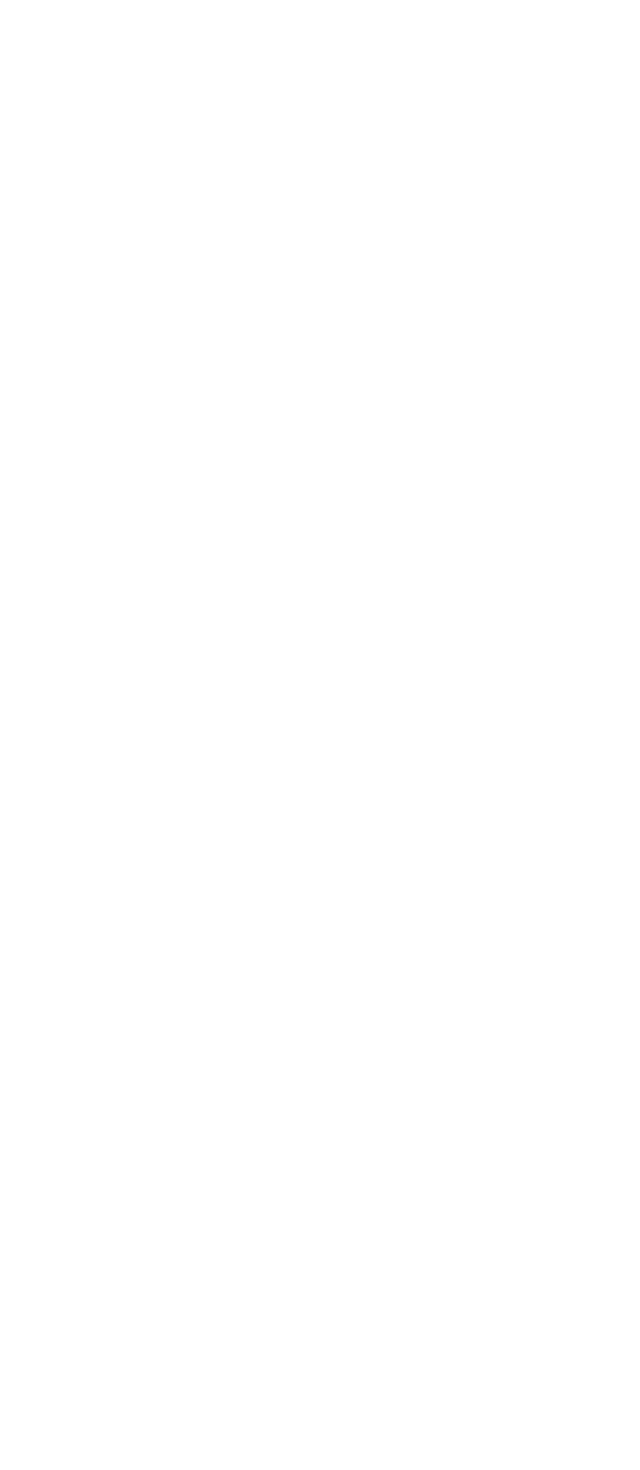
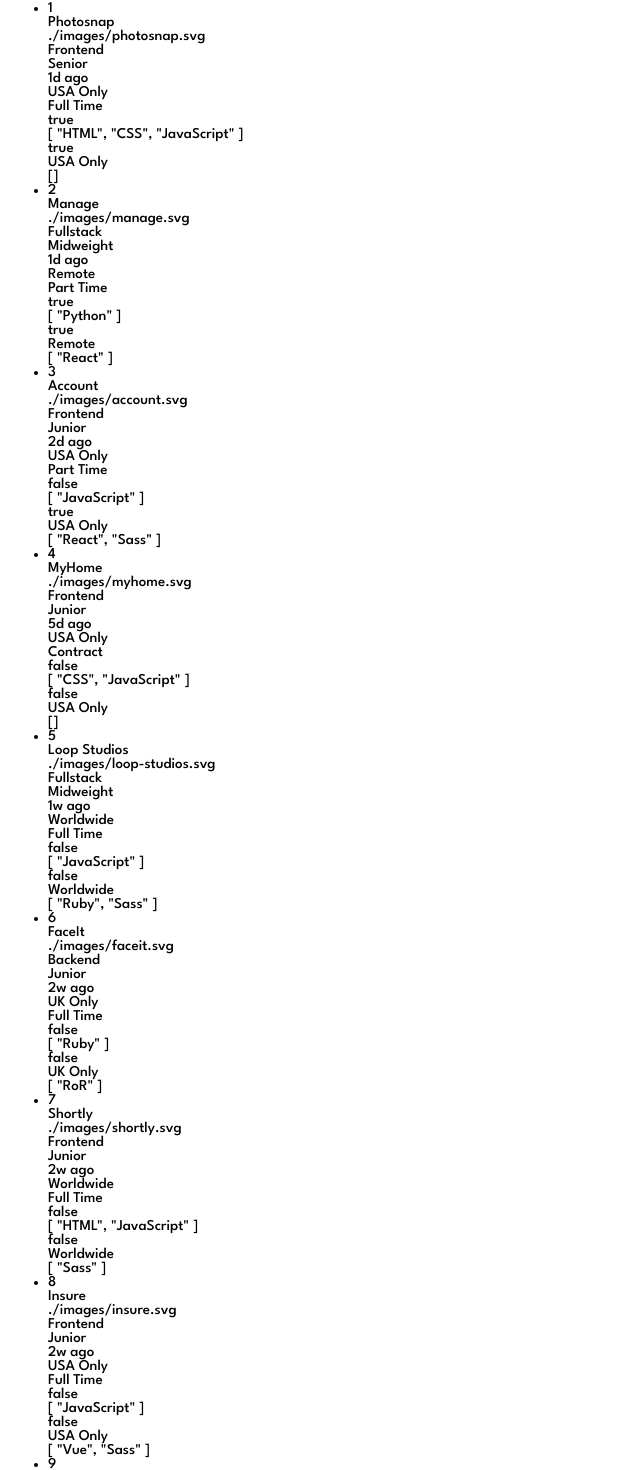
Before and after one commit to rodrfct/static-job-listings, a Vue app: page / in a window 1280 px wide. Shown: the part 14-1484 px from the top of the page, without its empty margins (0-640 px from the left). Before the commit the page ends 800 px from the top, so only its background shows below. Built offline with nearby package versions, Linux system fonts and the light colour scheme.

Commit message:
Add initial listing rendering

```diff
--- a/index.html
+++ b/index.html
@@ -4,7 +4,7 @@
     <meta charset="UTF-8">
     <link rel="icon" href="/favicon.ico">
     <meta name="viewport" content="width=device-width, initial-scale=1.0">
-    <title>Vite App</title>
+    <title>Frontend Mentor | Job Listings</title>
   </head>
   <body>
     <div id="app"></div>
--- a/src/App.vue
+++ b/src/App.vue
@@ -1,9 +1,9 @@
 <script setup lang="ts">
-
+import ListingsSection from './components/ListingsSection.vue';
 </script>
 
 <template>
-
+  <ListingsSection />
 </template>
 
 <style scoped>
--- /dev/null
+++ b/src/assets/data.json
@@ -0,0 +1,152 @@
+[
+  {
+    "id": 1,
+    "company": "Photosnap",
+    "logo": "./images/photosnap.svg",
+    "new": true,
+    "featured": true,
+    "position": "Senior Frontend Developer",
+    "role": "Frontend",
+    "level": "Senior",
+    "postedAt": "1d ago",
+    "contract": "Full Time",
+    "location": "USA Only",
+    "languages": ["HTML", "CSS", "JavaScript"],
+    "tools": []
+  },
+  {
+    "id": 2,
+    "company": "Manage",
+    "logo": "./images/manage.svg",
+    "new": true,
+    "featured": true,
+    "position": "Fullstack Developer",
+    "role": "Fullstack",
+    "level": "Midweight",
+    "postedAt": "1d ago",
+    "contract": "Part Time",
+    "location": "Remote",
+    "languages": ["Python"],
+    "tools": ["React"]
+  },
+  {
+    "id": 3,
+    "company": "Account",
+    "logo": "./images/account.svg",
+    "new": true,
+    "featured": false,
+    "position": "Junior Frontend Developer",
+    "role": "Frontend",
+    "level": "Junior",
+    "postedAt": "2d ago",
+    "contract": "Part Time",
+    "location": "USA Only",
+    "languages": ["JavaScript"],
+    "tools": ["React", "Sass"]
+  },
+  {
+    "id": 4,
+    "company": "MyHome",
+    "logo": "./images/myhome.svg",
+    "new": false,
+    "featured": false,
+    "position": "Junior Frontend Developer",
+    "role": "Frontend",
+    "level": "Junior",
+    "postedAt": "5d ago",
+    "contract": "Contract",
+    "location": "USA Only",
+    "languages": ["CSS", "JavaScript"],
+    "tools": []
+  },
+  {
+    "id": 5,
+    "company": "Loop Studios",
+    "logo": "./images/loop-studios.svg",
+    "new": false,
+    "featured": false,
+    "position": "Software Engineer",
+    "role": "Fullstack",
+    "level": "Midweight",
+    "postedAt": "1w ago",
+    "contract": "Full Time",
+    "location": "Worldwide",
+    "languages": ["JavaScript"],
+    "tools": ["Ruby", "Sass"]
+  },
+  {
+    "id": 6,
+    "company": "FaceIt",
+    "logo": "./images/faceit.svg",
+    "new": false,
+    "featured": false,
+    "position": "Junior Backend Developer",
+    "role": "Backend",
+    "level": "Junior",
+    "postedAt": "2w ago",
+    "contract": "Full Time",
+    "location": "UK Only",
+    "languages": ["Ruby"],
+    "tools": ["RoR"]
+  },
+  {
+    "id": 7,
+    "company": "Shortly",
+    "logo": "./images/shortly.svg",
+    "new": false,
+    "featured": false,
+    "position": "Junior Developer",
+    "role": "Frontend",
+    "level": "Junior",
+    "postedAt": "2w ago",
+    "contract": "Full Time",
+    "location": "Worldwide",
+    "languages": ["HTML", "JavaScript"],
+    "tools": ["Sass"]
+  },
+  {
+    "id": 8,
+    "company": "Insure",
+    "logo": "./images/insure.svg",
+    "new": false,
+    "featured": false,
+    "position": "Junior Frontend Developer",
+    "role": "Frontend",
+    "level": "Junior",
+    "postedAt": "2w ago",
+    "contract": "Full Time",
+    "location": "USA Only",
+    "languages": ["JavaScript"],
+    "tools": ["Vue", "Sass"]
+  },
+  {
+    "id": 9,
+    "company": "Eyecam Co.",
+    "logo": "./images/eyecam-co.svg",
+    "new": false,
+    "featured": false,
+    "position": "Full Stack Engineer",
+    "role": "Fullstack",
+    "level": "Midweight",
+    "postedAt": "3w ago",
+    "contract": "Full Time",
+    "location": "Worldwide",
+    "languages": ["JavaScript", "Python"],
+    "tools": ["Django"]
+  },
+  {
+    "id": 10,
+    "company": "The Air Filter Company",
+    "logo": "./images/the-air-filter-company.svg",
+    "new": false,
+    "featured": false,
+    "position": "Front-end Dev",
+    "role": "Frontend",
+    "level": "Junior",
+    "postedAt": "1mo ago",
+    "contract": "Part Time",
+    "location": "Worldwide",
+    "languages": ["JavaScript"],
+    "tools": ["React", "Sass"]
+  }
+]
--- a/src/components/Listing.vue
+++ b/src/components/Listing.vue
@@ -1 +1,23 @@
-<template></template>
+<script setup lang="ts">
+import type { ListingInterface } from './ListingsSection.vue';
+
+const props = defineProps<ListingInterface>()
+</script>
+
+<template>
+    <li>
+        <div>{{ props.id }}</div>
+        <div>{{ props.company }}</div>
+        <div>{{ props.logo }}</div>
+        <div>{{ props.role }}</div>
+        <div>{{ props.level }}</div>
+        <div>{{ props.postedAt }}</div>
+        <div>{{ props.location }}</div>
+        <div>{{ props.contract }}</div>
+        <div>{{ props.featured }}</div>
+        <div>{{ props.languages }}</div>
+        <div>{{ props.new }}</div>
+        <div>{{ props.location }}</div>
+        <div>{{ props.tools }}</div>
+    </li>
+</template>
--- a/src/components/ListingsSection.vue
+++ b/src/components/ListingsSection.vue
@@ -0,0 +1,26 @@
+<script setup lang="ts">
+import listingData from '../assets/data.json';
+import Listing from './Listing.vue';
+
+export interface ListingInterface {
+    id: number
+    company: string
+    logo: string
+    new: boolean
+    featured: boolean
+    position: string
+    role: string
+    level: string
+    postedAt: string
+    contract: string
+    location: string
+    languages: string[]
+    tools: string[]
+}
+</script>
+
+<template>
+    <ul>
+        <Listing v-for="listing in listingData" v-bind="listing" />
+    </ul>
+</template>
```
